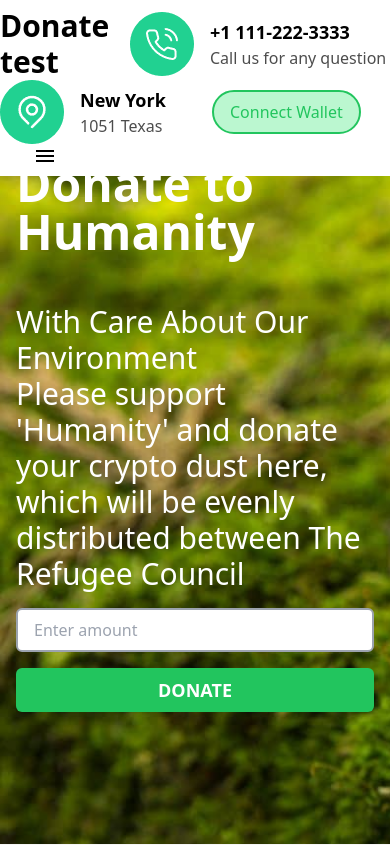
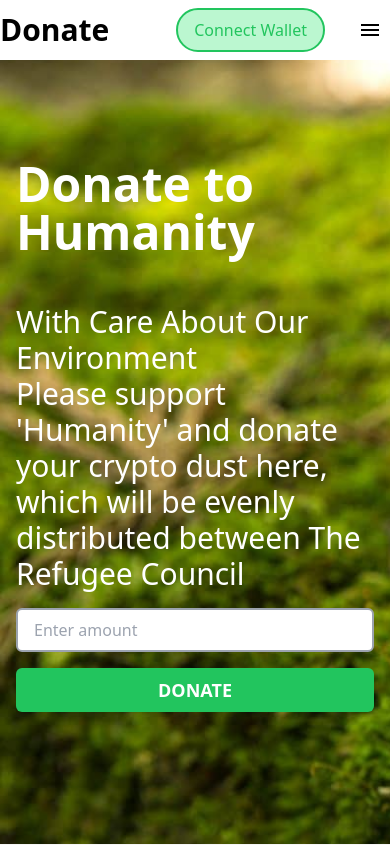
Before and after one commit to Kilros0817/NFTKit-Donate, a Next.js app: page / in a window 390 px wide. Shown: the top 845 px of the page. Built offline with nearby package versions, Linux system fonts and the light colour scheme; what tw-elements would draw is missing.

Commit message:
update logo and responsive

```diff
--- a/components/layout/Header.js
+++ b/components/layout/Header.js
@@ -27,7 +27,7 @@ export default function Header({ color = false, ...props }) {
               Router.push("/");
             }}
           >
-            Donate test
+            Donate
           </div>
         </Grid>
 
@@ -35,7 +35,9 @@ export default function Header({ color = false, ...props }) {
           item
           lg={3}
           md={3}
-          className="flex justify-center"
+          sm={0}
+          xs={0}
+          // className="flex justify-center"
           sx={{ display: { xs: "none", md: "block" } }}
         >
           <div className="flex flex-row items-center space-x-4">
@@ -54,11 +56,13 @@ export default function Header({ color = false, ...props }) {
           item
           lg={3}
           md={3}
-          className="flex justify-center"
+          sm={0}
+          xs={0}
+          // className="flex justify-center"
           sx={{ display: { xs: "none", md: "block" } }}
         >
           <div className="flex flex-row items-center space-x-4">
-            <img src="/images/locationIcon.png"></img>
+            <img src="/images/LocationIcon.png"></img>
             <div className="flex flex-col">
               <div className="text-black text-lg font-bold">New York</div>
               <div className="text-base text-black text-opacity-70">
```
